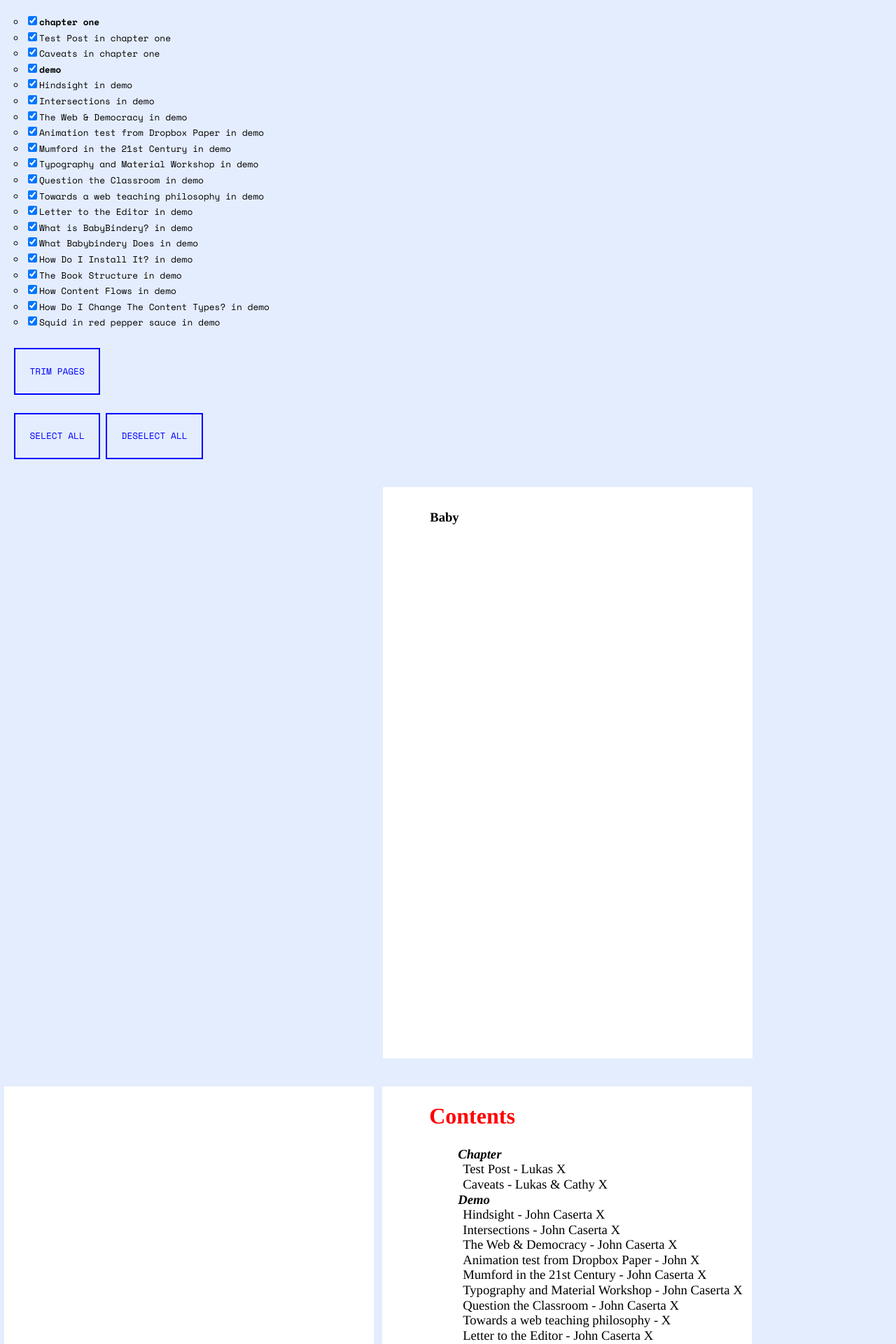
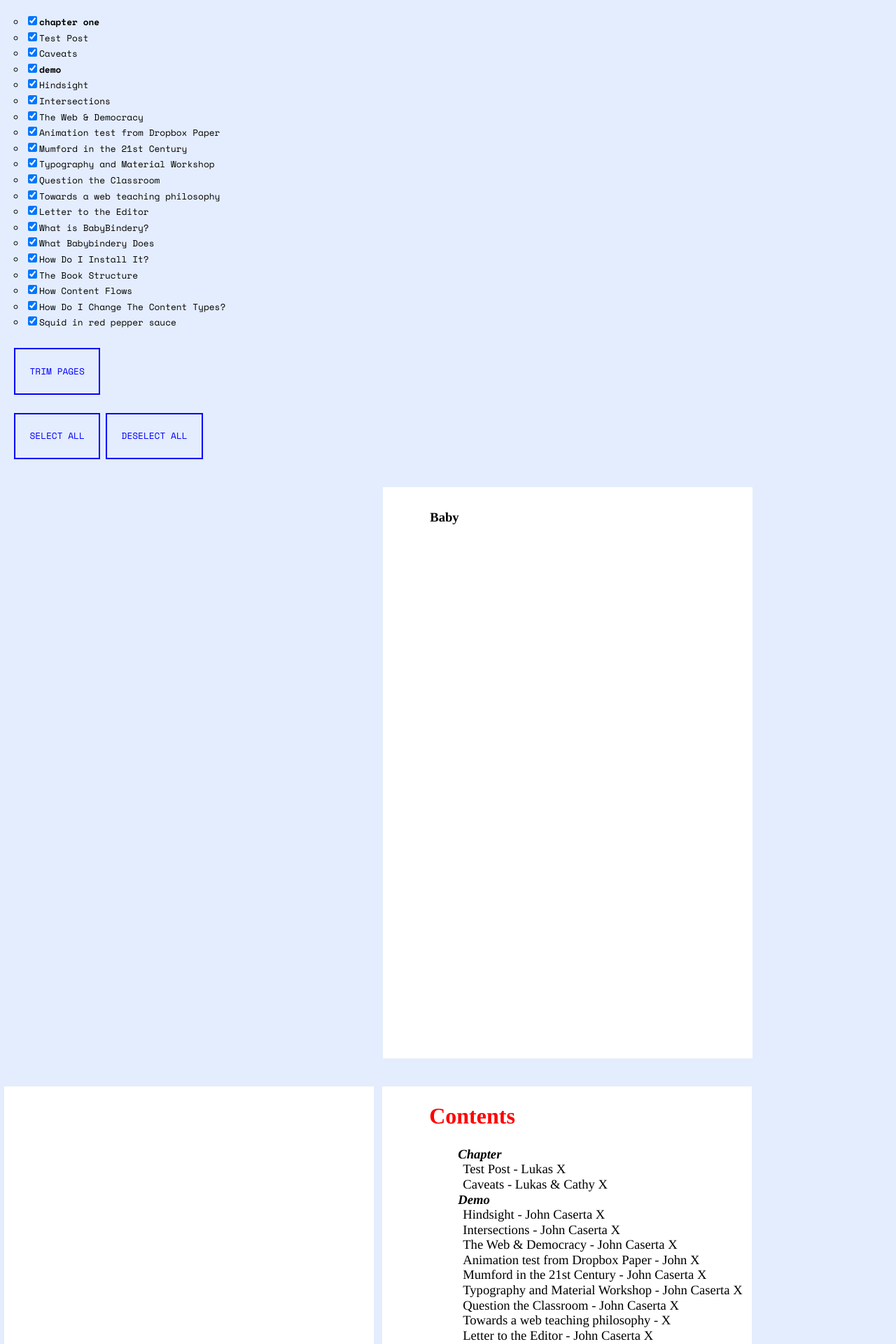
Before and after one commit to thedesignoffice/babybindery, a Jekyll site: the page built from book.html, in a window 1280 px wide. Shown: the top 1920 px of the page at 70% size. Built offline with Jekyll 4.4.1, drawn with Linux system fonts in a browser that asks for light colours; some of the changed lines change nothing that is shown.

Commit message:
Endnote writing working,  but having difficulty inserting stuff into the flow. Uses <cite>.

```diff
--- a/_includes/print_menu.html
+++ b/_includes/print_menu.html
@@ -9,7 +9,7 @@
       {% endfor %}
       {% for post in site.posts %}
         {% if post.chapter == chapter %}
-          <li><input type="checkbox" id="checkbox-post" class="post-checkbox" data-slug="{{ post.url }}" data-chapter = "{{ post.chapter }}" />{{ post.title }} in {{ post.chapter }}</li>
+          <li><input type="checkbox" id="checkbox-post" class="post-checkbox" data-slug="{{ post.url }}" data-chapter = "{{ post.chapter }}" />{{ post.title }}</li>
         {% endif %}
       {% endfor %}
     {% endfor %}
--- a/book.html
+++ b/book.html
@@ -72,7 +72,7 @@
 </div>
 
 <h4 class="chapter_head">Index of URLs</h4>
-<div class="end-content" id="footnotes">
+<div class="end-content" id="endnotes">
 </div>
 
 <!-- Blank Page -->
--- a/css/book.css
+++ b/css/book.css
@@ -19,6 +19,10 @@
 
 img{
   max-height: 100%;
+}
+
+cite{
+  display: none;
 }
 
 .menu{
--- a/js/checkboxes_links.js
+++ b/js/checkboxes_links.js
@@ -30,11 +30,13 @@
   console.log(counter + " pages of original " + n_pages+ " trimmed. ");
 }
 
-function writeLinks(container){
+function write_endnotes(container){
 
   var links = container.find('a');
-  var link_string = "";
+  var notes = container.find('cite');
+  var endnote_string = "";
 
+  if(links.length > 0){
     for(var i=0; i<links.length; i++){
 
       var link = links.eq(i);
@@ -50,9 +52,23 @@
         href = href+"...";
       }
 
-    link_string = link_string + name+": "+href+"<br />";
+      endnote_string = endnote_string + '['+i+'] '+name+": "+href+"<br />";
     }
-  return link_string;
+    endnote_string = endnote_string + '<br /><br />';
+  }
+
+  if(notes.length > 0){
+    for(var j=0; j<notes.length; j++){
+      var note = notes.eq(j);
+      endnote_string = endnote_string + '('+j+') '+ note.html()+'<br />';
+      console.log(note);
+      //note.replaceWith(' ('+j+')');
+      // this isn't displaying in the flow for some reason...
+    }
+    endnote_string = endnote_string + '<br /><br />';
+  }
+
+  return endnote_string;
 }
 
 function get_checked_contents(){
@@ -99,7 +115,6 @@
   // GIF to PNG
   var images = $("#content-source").find('img')
   var num_images = images.length;
-  console.log(num_images);
   for(var i=0; i<num_images; i++){
     var image = images.eq(i);
     var src = image.attr("src");
@@ -131,7 +146,7 @@
     }
   }
 
-  var links_html = "";
+  var endnotes_html = "";
   n_checked = checked_contents.length;
 
   for(var j=0; j<n_checked; j++) { // for each selected piece of content to be included
@@ -152,9 +167,13 @@
       .css( "display", "block" );
 
     // get endnotes too
-    links_html = links_html + writeLinks(selected_content.eq(1));
+    console.log(selected_content);
+    var endnote_material = write_endnotes(selected_content.eq(1));
+    if(endnote_material != ''){
+      endnotes_html = endnotes_html + 'Links & Notes from '+checked_contents[j]+' <br />'+endnote_material;
     }
-  $("#footnotes").html(""+links_html);
+  }
+  $("#endnotes").html(""+endnotes_html);
 }
 
 function assign_toc_pages(){
```
Lines whose indentation alone changed are shown as unchanged.
